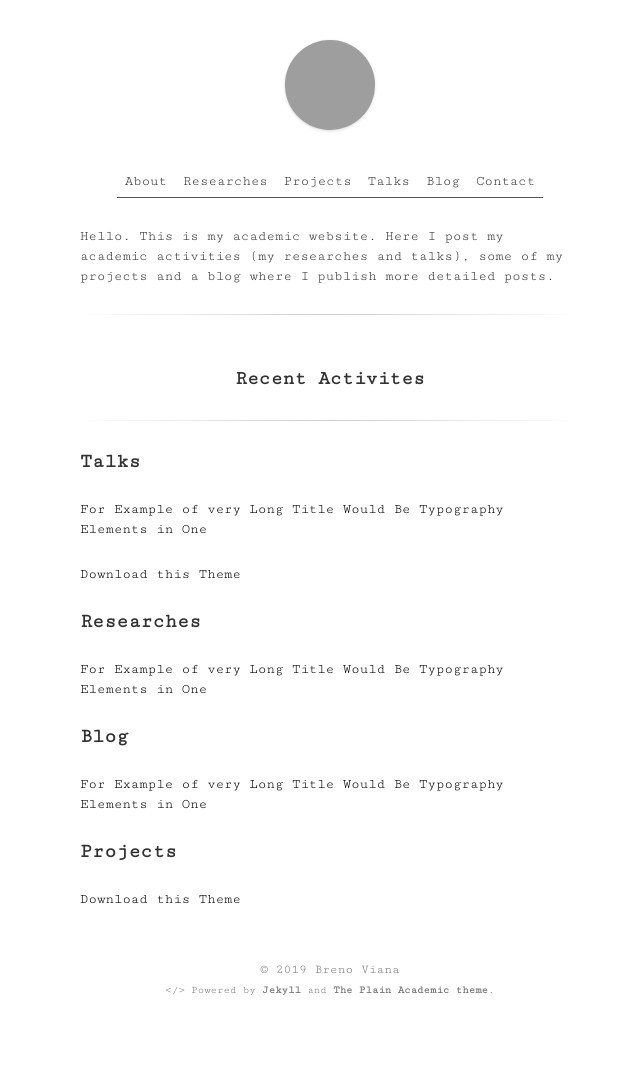
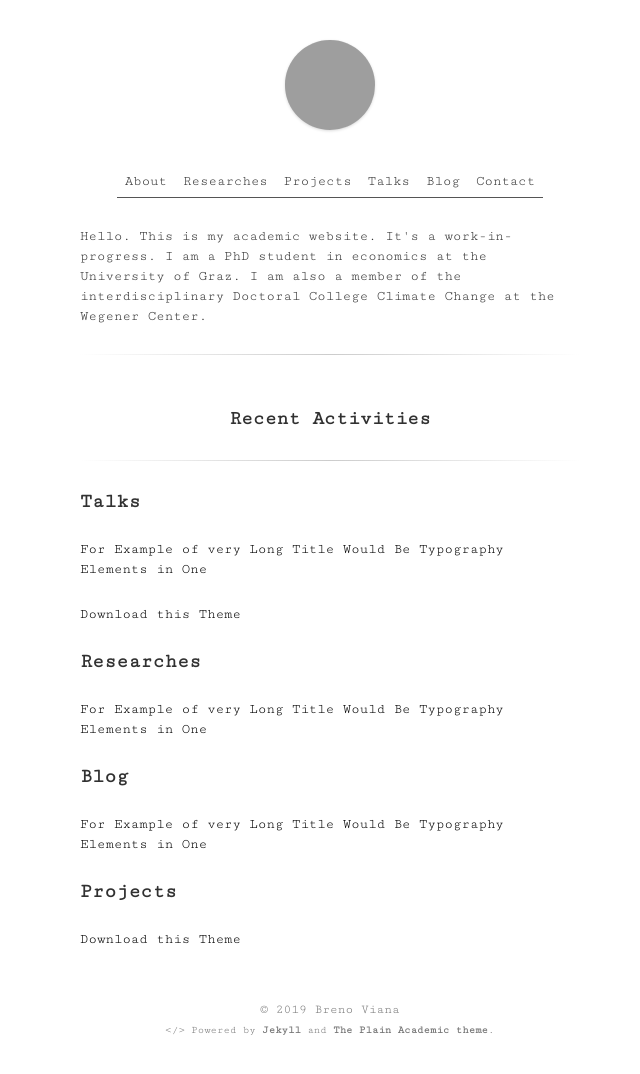
Before and after one commit to hannahhennighausen/hannahhennighausen.github.io, a Jekyll site: the page built from index.html, in a window 1280 px wide, cut to the strip 0-1075 px from the top of the page. Shown: the whole strip, without its empty margins (310-950 px from the left). Built offline with Jekyll 4.4.1, drawn with Linux system fonts in a browser that asks for light colours; before the commit the page ends 1035 px from its top, so only the background shows below that; grey boxes are pictures that could not be loaded.

Commit message:
Try it out

```diff
--- a/index.html
+++ b/index.html
@@ -6,7 +6,11 @@ layout: default
 
 Hello.
 
-This is my academic website. Here I post my academic activities (my researches and talks), some of my projects and a blog where I publish more detailed posts.
+This is my academic website. It's a work-in-progress.
+
+
+
+I am a PhD student in economics at the University of Graz. I am also a member of the interdisciplinary Doctoral College Climate Change at the Wegener Center.
 
 <div class="divider"></div>
 
@@ -15,7 +19,7 @@ This is my academic website. Here I post my academic activities (my researches a
 <section>
 
 	<div class="center">
-		<h1 class="title">Recent Activites</h1>
+		<h1 class="title">Recent Activities</h1>
 	</div>
 
 	<div class="divider"></div>
@@ -37,7 +41,7 @@ This is my academic website. Here I post my academic activities (my researches a
 					</div>
 				</li>
 			</ul>
-    {% endfor %}
+	{% endfor %}
 	{% endfor %}
 
 </section>
```
Also changed, not shown: contact.md (+1 -1 lines).
